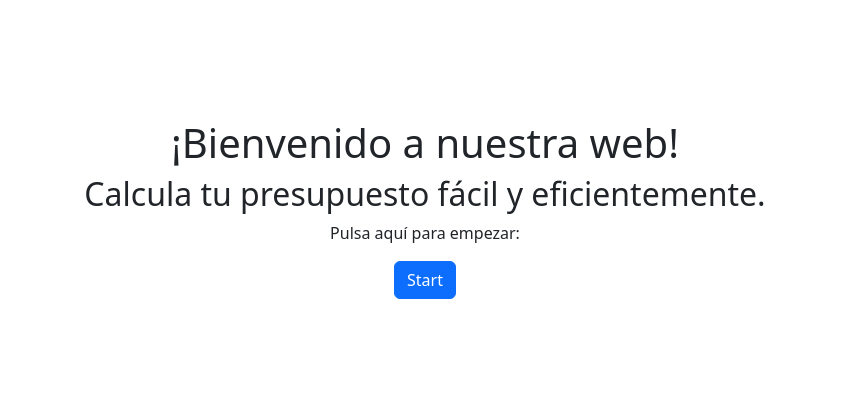
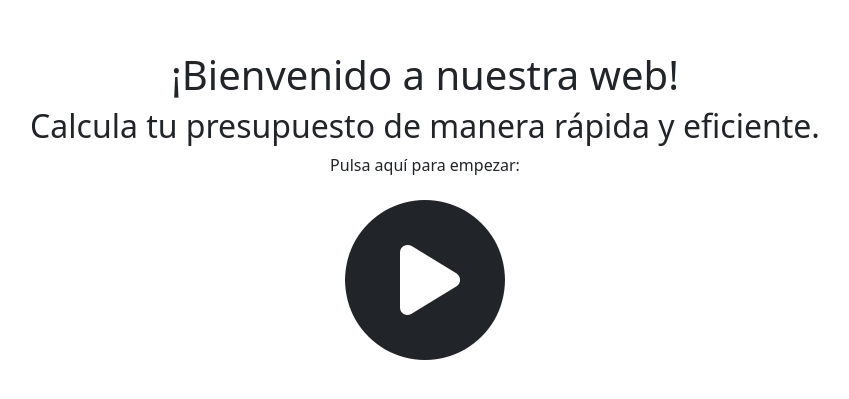
Before and after one commit to mireiaolive/Sprint7-Angular2, an Angular app: page / in a window 1280 px wide. Shown: the part 191-590 px from the top of the page, without its empty margins (215-1064 px from the left). Built offline with nearby package versions, Linux system fonts and the light colour scheme.

Commit message:
exercici-7

```diff
--- a/src/app/bienvenida/bienvenida.component.html
+++ b/src/app/bienvenida/bienvenida.component.html
@@ -2,13 +2,13 @@
     <div class="row">
         <div class="col-12 my-5 text-center">
             <h1>¡Bienvenido a nuestra web!</h1>
-            <h2>Calcula tu presupuesto fácil y eficientemente.</h2>
+            <h2>Calcula tu presupuesto de manera rápida y eficiente.</h2>
 
             <p>Pulsa aquí para empezar:</p>
 
             <div>
-                <button class="btn btn-primary" (click)="goToHome()">
-                    Start
+                <button class="btn" (click)="goToHome()">
+                    <i class="fa-solid fa-solid fa-circle-play fa-10x"></i>
                 </button>
             </div>
         </div>
--- a/src/app/home/pages/home.component.html
+++ b/src/app/home/pages/home.component.html
@@ -1,6 +1,6 @@
 <div class="p-3">
-    <button class="btn btn-primary" (click)="goBack()">
-        <i class="fa-solid fa-arrow-left"></i>
+    <button class="btn" (click)="goBack()">
+        <i class="fa-sharp fa-solid fa-arrow-left fa-8x"></i>
     </button>
 </div>
 <div
```
